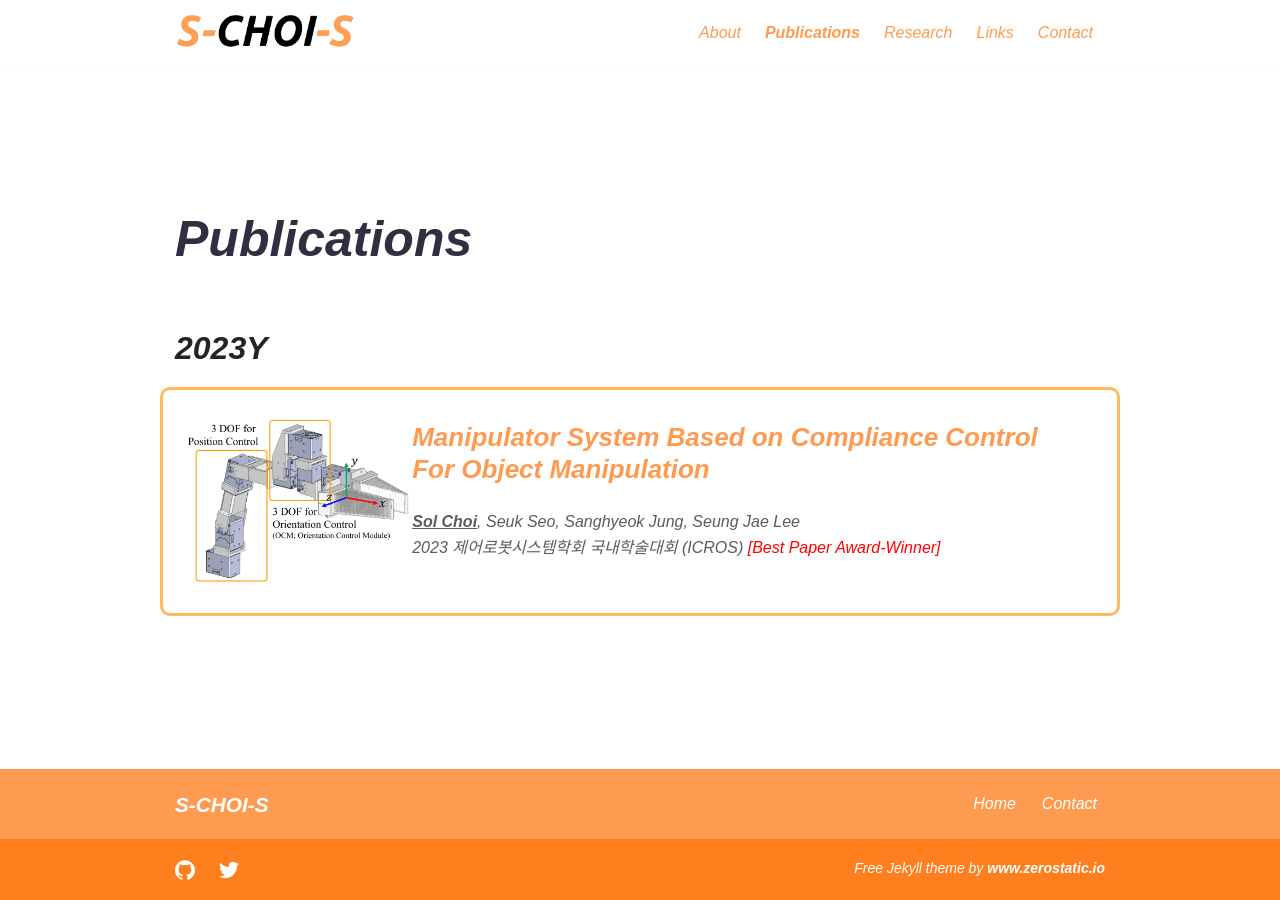
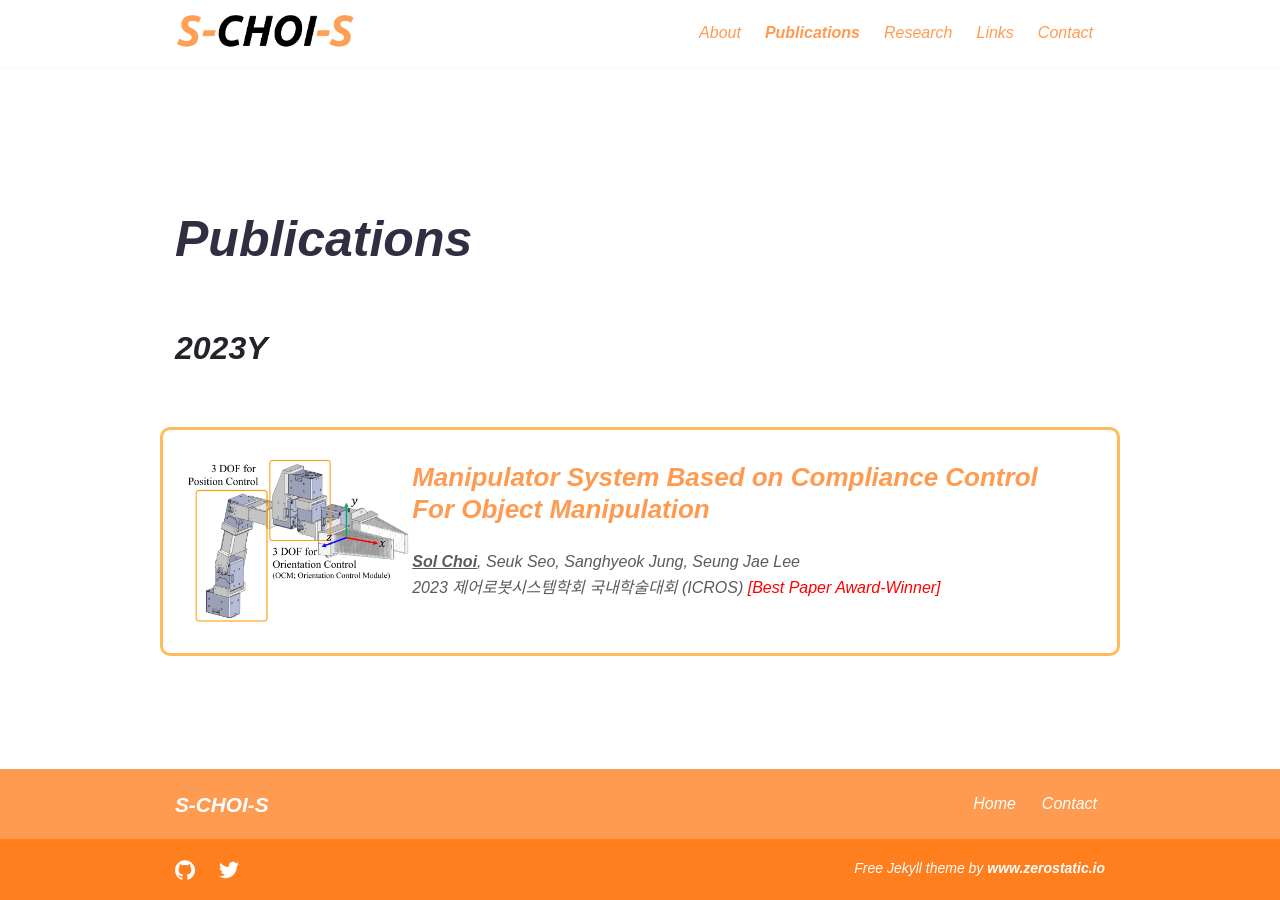
Before and after one commit to S-CHOI-S/S-CHOI-S.github.io, a Jekyll site: the page built from publications.md, in a window 1280 px wide. Built offline with Jekyll 4.4.1, drawn with Linux system fonts in a browser that asks for light colours.

Commit message:
publications.html update

```diff
--- a/_layouts/publications.html
+++ b/_layouts/publications.html
@@ -44,7 +44,7 @@
 	</div>
 </div>
 
-<div class="container pt-6 pb-6">
+<div class="container pt-6 pb-6 pt-md-10 pb-md-10">
     <div class="row">
         <div class="publications-box" style='padding:0.1em; background-color:#FFFFFF; border: solid #FFBB5C 3px; border-radius: 10px; display: flex; align-items: center;'>
             <div class="image-container">
```
